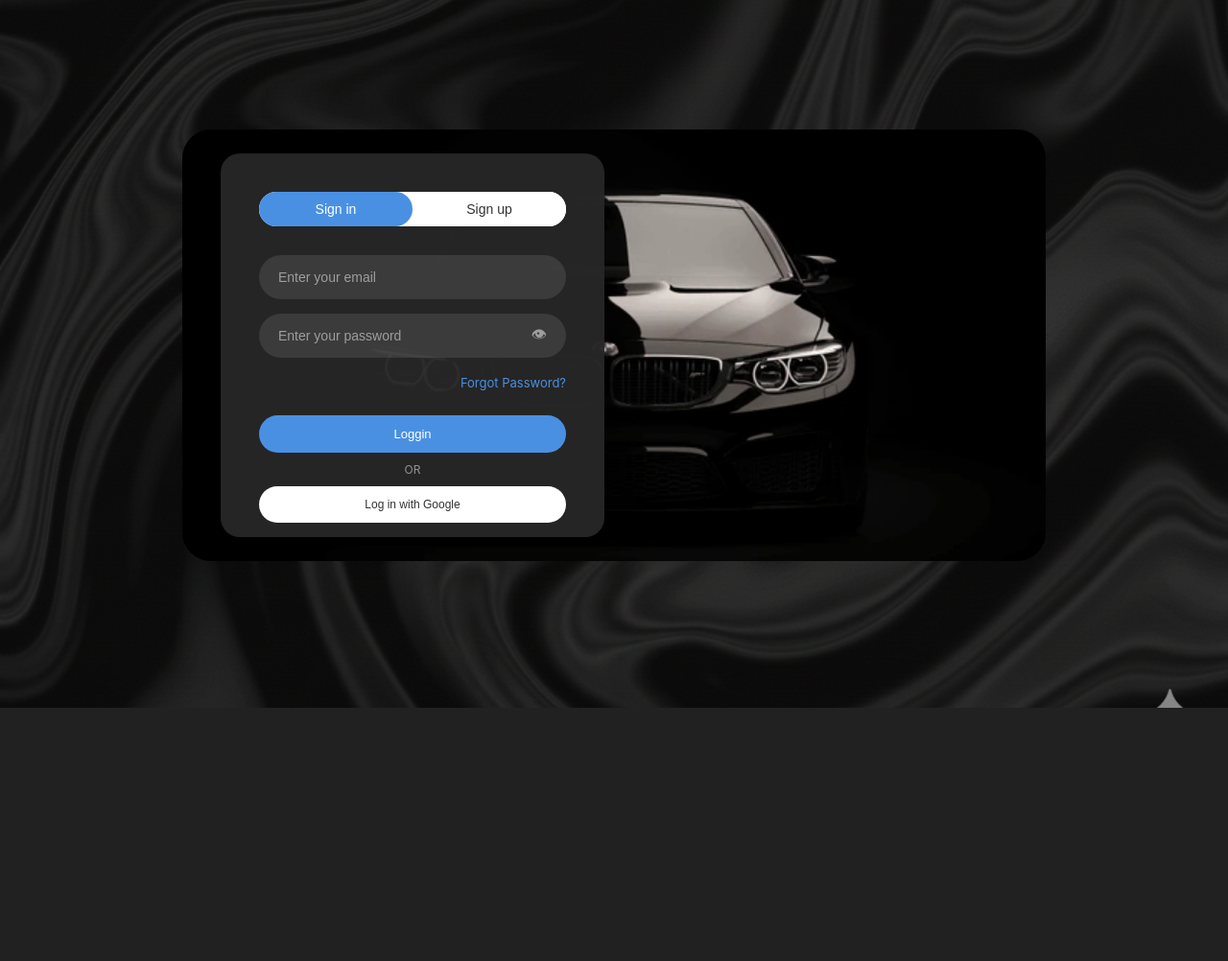
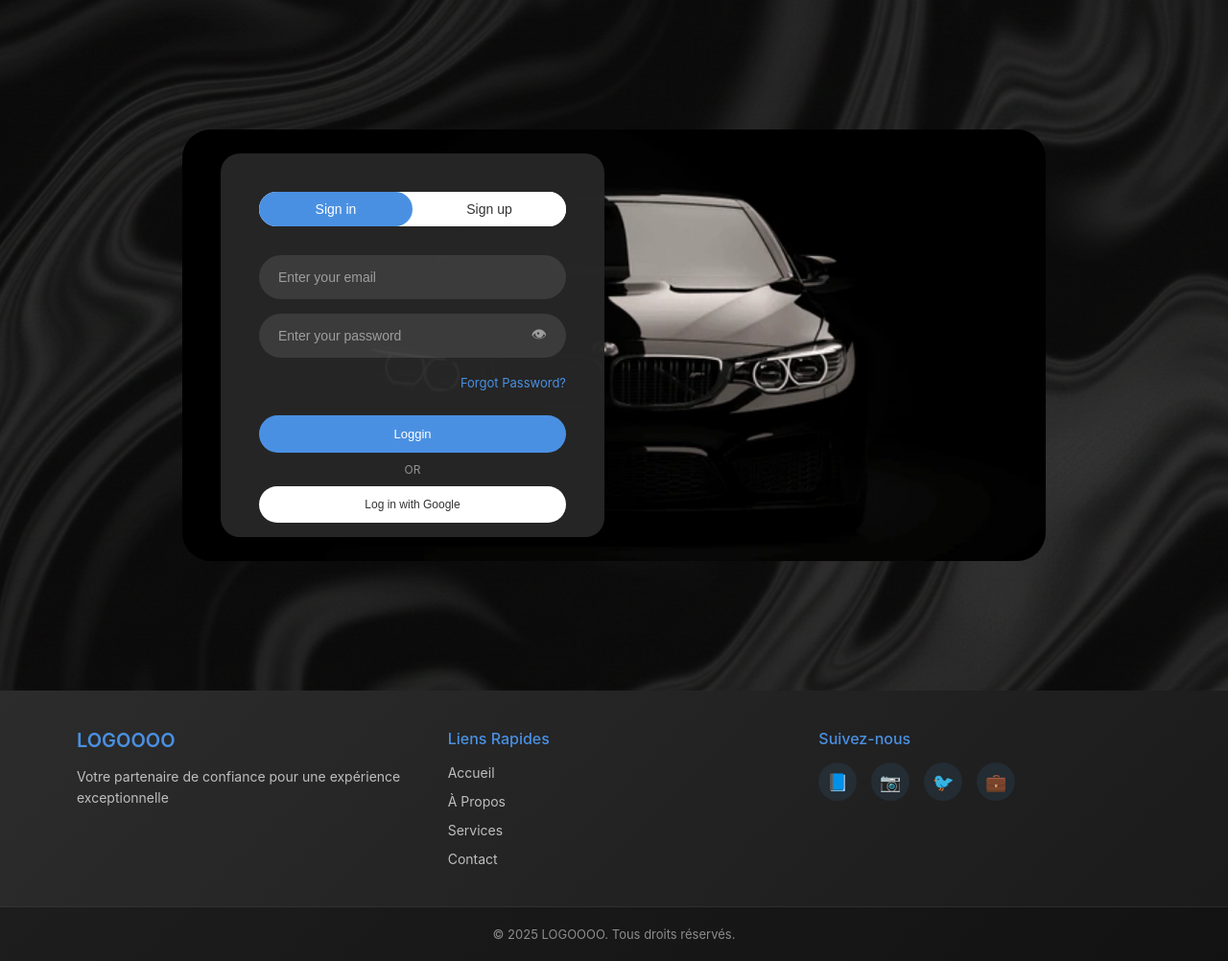
Before and after one commit to YaniAnis/ProjectWebDev, a PHP site: page /LoginPage.html in a window 1280 px wide. Shown: the part 62-1064 px from the top of the page at 96% size. Before the commit the page ends 800 px from the top, so only its background shows below. Run offline with PHP 8.4, Linux system fonts and the light colour scheme.

Commit message:
Ajout Footer(Provisoir)

```diff
--- a/LoginPage/LoginPage.html
+++ b/LoginPage/LoginPage.html
@@ -64,8 +64,37 @@
             </div>-->
         </div>
     </div>
+    <!--FOOTEEERRRR-->
+     <footer>
+        <div class="footer-content">
+            <div class="footer-section">
+                <h3>LOGOOOO</h3>
+                <p>Votre partenaire de confiance pour une expérience exceptionnelle</p>
+            </div>
 
-    <!-- Removed inline script and added external script file -->
-    <script src="script.js"></script>
-</body>
-</html>
+            <div class="footer-section">
+                <h4>Liens Rapides</h4>
+                <ul class="footer-links">
+                    <li><a href="#">Accueil</a></li>
+                    <li><a href="#">À Propos</a></li>
+                    <li><a href="#">Services</a></li>
+                    <li><a href="#">Contact</a></li>
+                </ul>
+            </div>
+
+            <div class="footer-section">
+                <h4>Suivez-nous</h4>
+                <div class="social-icons">
+                    <a href="#" class="social-icon">📘</a>
+                    <a href="#" class="social-icon">📷</a>
+                    <a href="#" class="social-icon">🐦</a>
+                    <a href="#" class="social-icon">💼</a>
+                </div>
+            </div>
+        </div>
+
+        <div class="footer-bottom">
+            <p>&copy; 2025 LOGOOOO. Tous droits réservés.</p>
+        </div>
+    </footer>
+     <script src="script.js"></script>
--- a/LoginPage/styles.css
+++ b/LoginPage/styles.css
@@ -228,3 +228,104 @@ input::placeholder {
   font-size: 12px;
   cursor: pointer;
 }
+
+
+/*FOOTER DEBUT*/
+footer {
+  background: linear-gradient(135deg, #2c2c2c 0%, #1a1a1a 100%);
+  color: white;
+  padding: 40px 0 0;
+  margin-top: auto;
+}
+
+.footer-content {
+  display: flex;
+  justify-content: space-around;
+  align-items: flex-start;
+  max-width: 1200px;
+  margin: 0 auto;
+  padding: 0 40px 30px;
+  flex-wrap: wrap;
+  gap: 40px;
+}
+
+.footer-section {
+  flex: 1;
+  min-width: 200px;
+}
+
+.footer-section h3 {
+  color: #4a90e2;
+  font-size: 20px;
+  margin-bottom: 15px;
+  font-weight: 600;
+}
+
+.footer-section h4 {
+  color: #4a90e2;
+  font-size: 16px;
+  margin-bottom: 15px;
+  font-weight: 500;
+}
+
+.footer-section p {
+  color: rgba(255, 255, 255, 0.7);
+  font-size: 14px;
+  line-height: 1.6;
+}
+
+.footer-links {
+  list-style: none;
+  padding: 0;
+}
+
+.footer-links li {
+  margin-bottom: 10px;
+}
+
+.footer-links a {
+  color: rgba(255, 255, 255, 0.7);
+  text-decoration: none;
+  font-size: 14px;
+  transition: color 0.3s ease;
+}
+
+.footer-links a:hover {
+  color: #4a90e2;
+}
+
+.social-icons {
+  display: flex;
+  gap: 15px;
+}
+
+.social-icon {
+  display: flex;
+  align-items: center;
+  justify-content: center;
+  width: 40px;
+  height: 40px;
+  background: rgba(74, 144, 226, 0.1);
+  border-radius: 50%;
+  text-decoration: none;
+  font-size: 18px;
+  transition: all 0.3s ease;
+}
+
+.social-icon:hover {
+  background: #4a90e2;
+  transform: translateY(-3px);
+}
+
+.footer-bottom {
+  background: rgba(0, 0, 0, 0.3);
+  padding: 20px;
+  text-align: center;
+  border-top: 1px solid rgba(255, 255, 255, 0.1);
+}
+
+.footer-bottom p {
+  color: rgba(255, 255, 255, 0.5);
+  font-size: 13px;
+  margin: 0;
+}
```
